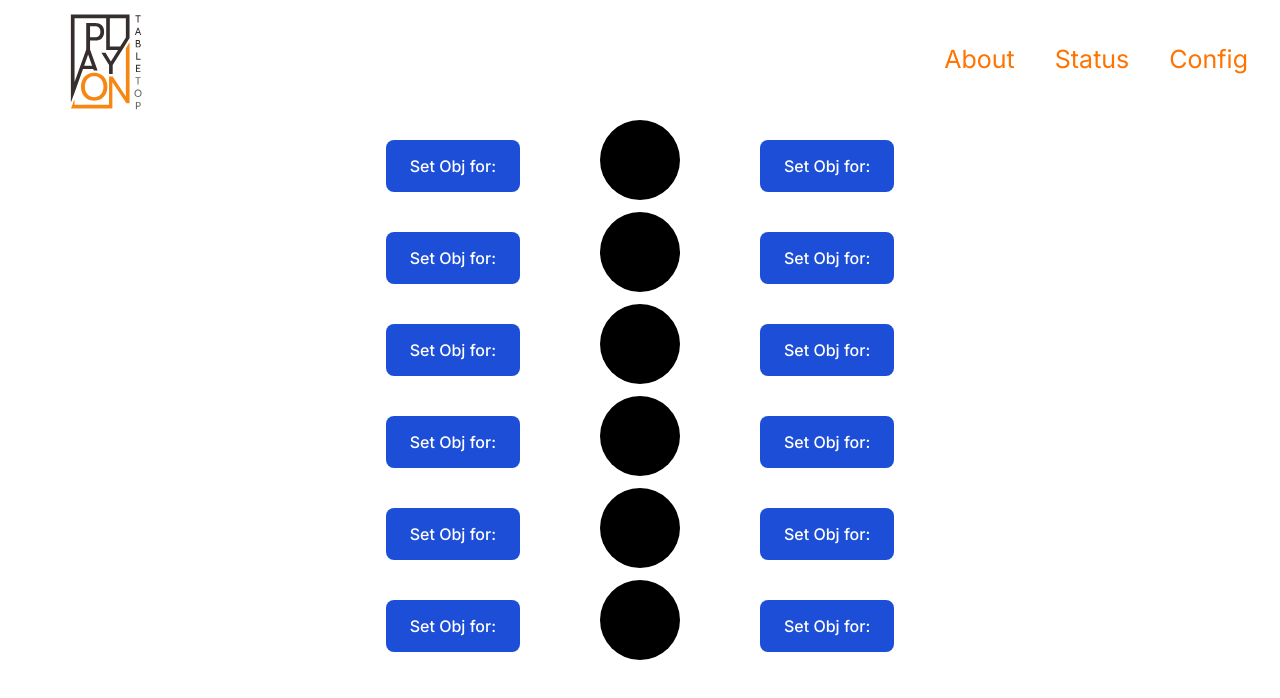
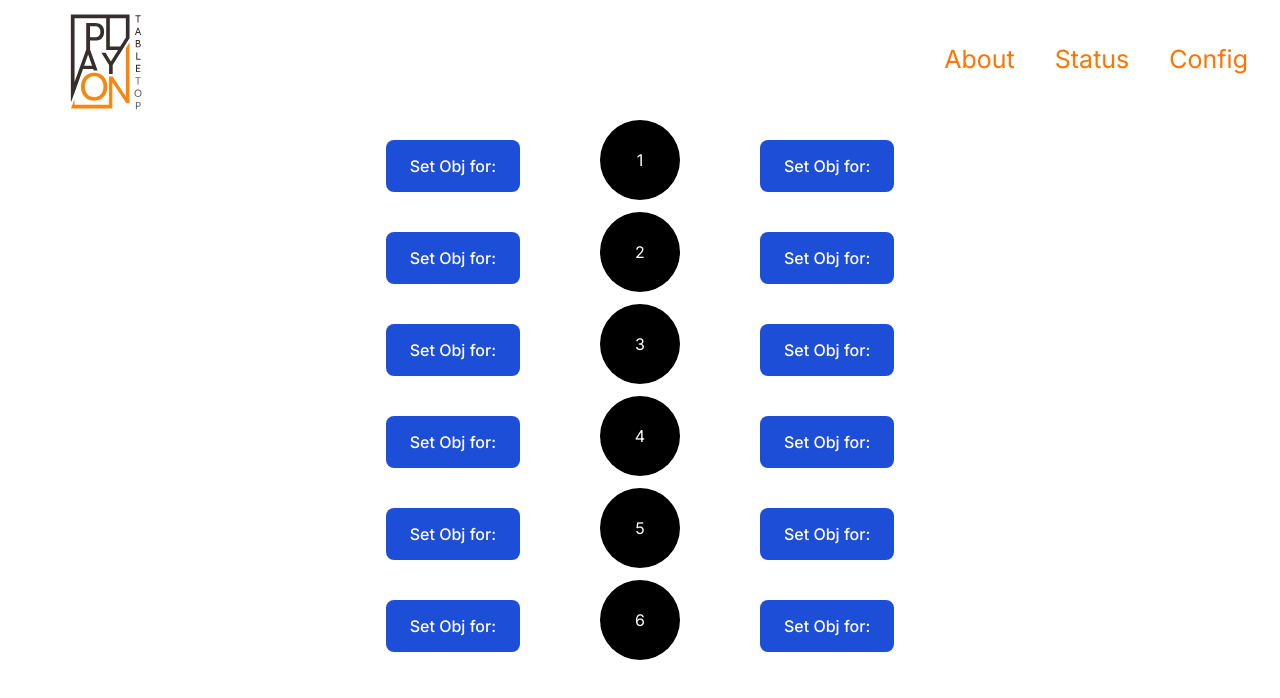
Before and after one commit to Dkell88/lightUpMarkers, a Next.js app: page / in a window 1280 px wide. Shown: the top 698 px of the page. Built offline with nearby package versions, Linux system fonts and the light colour scheme.

Commit message:
Fix default color

```diff
--- a/app/components/objectiveMarker.tsx
+++ b/app/components/objectiveMarker.tsx
@@ -22,7 +22,7 @@ interface objMarkerProps {
 
 const objMarker: FC<objMarkerProps> = (props) => {
 
-    let [circleColour, setCircleColour] = useState(`rgb(${props.player1colour["red"]},${props.player1colour["green"]},${props.player1colour["blue"]}`);
+    let [circleColour, setCircleColour] = useState(`rgb(0,0,0`);
 
     const onClickObj = (player:string, id: number) => {
 
@@ -53,7 +53,7 @@ const objMarker: FC<objMarkerProps> = (props) => {
     return (
       <div className ="flex justify-center">
           <button className="px-6 py-3.5 text-base font-medium text-white bg-blue-700 hover:bg-blue-800 focus:ring-4 focus:outline-none focus:ring-blue-300 rounded-lg text-center dark:bg-blue-600 dark:hover:bg-blue-700 dark:focus:ring-blue-800 my-5" onClick={() => onClickObj(props.player1, props.id)}>Set Obj for: {props.player1}</button>
-        <div className="flex justify-center items-center rounded-full mx-20"
+        <div className="flex justify-center items-center rounded-full mx-20 text-white"
               style={{
                   width: '80px',
                   height: '80px',
```
